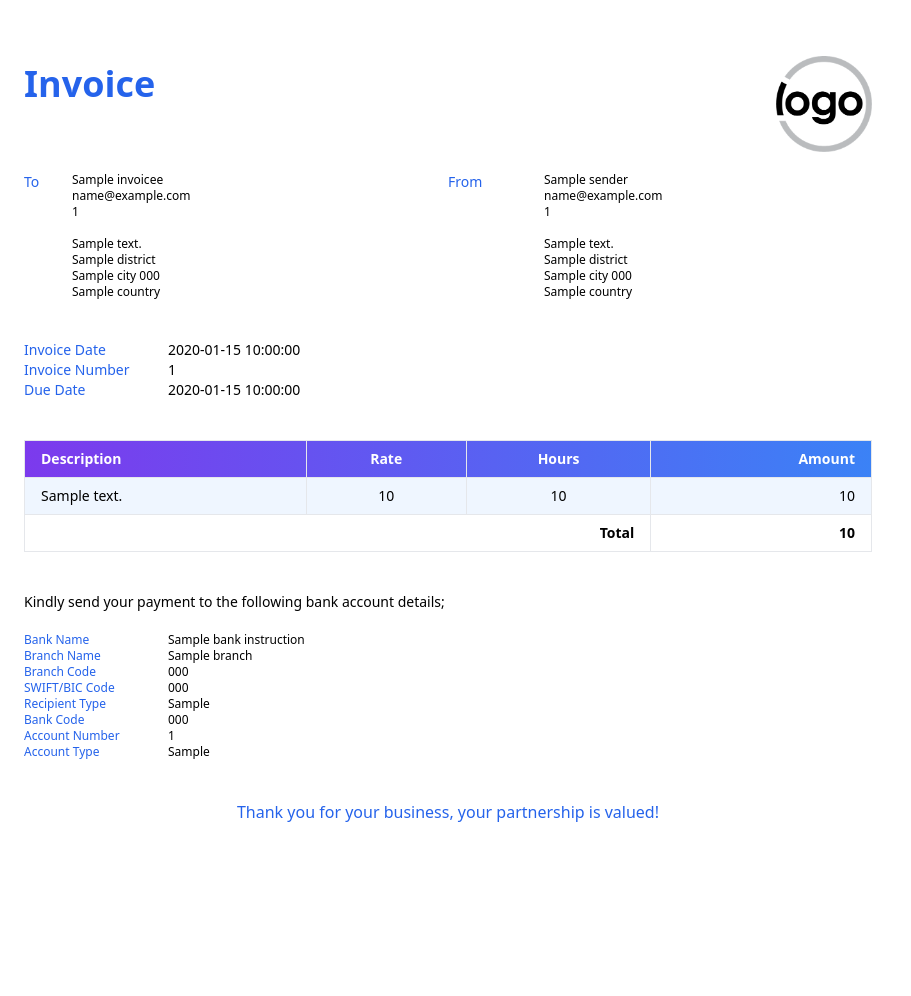
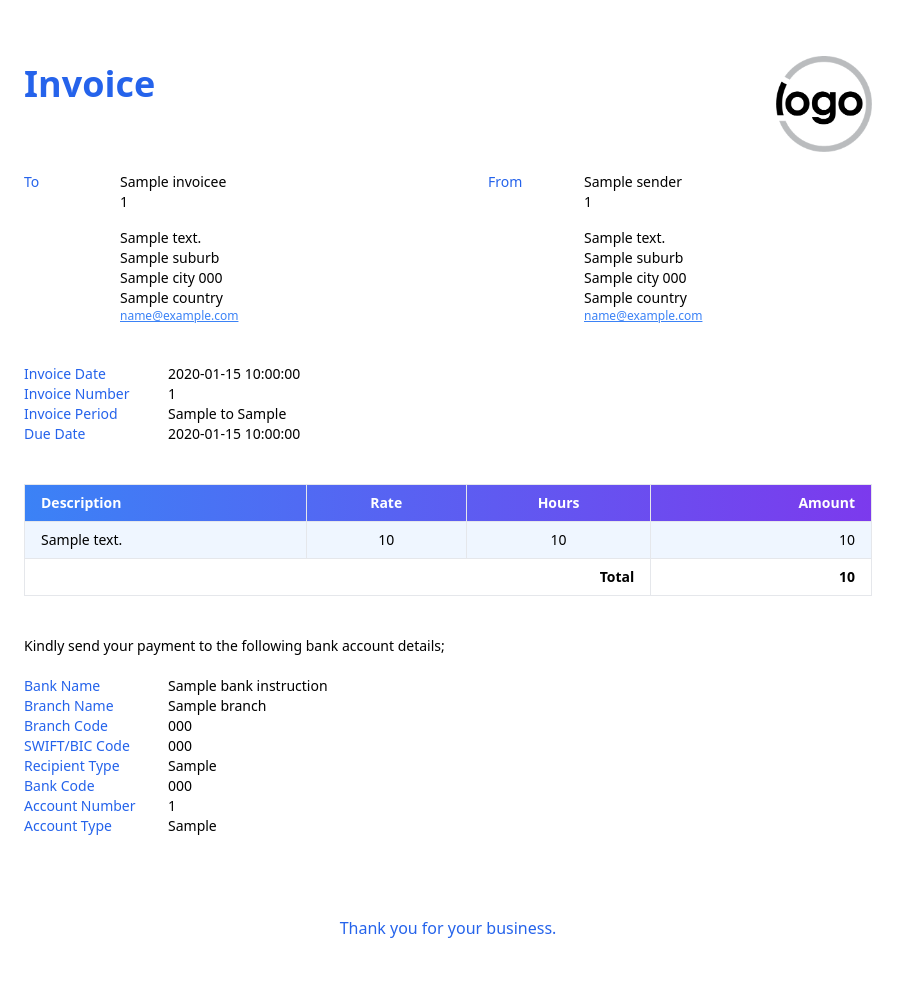
Before and after one commit to ben05allen/GenVoice, a Python web app: template templates/invoice.html in a window 1280 px wide. Shown: the whole page, without its empty margins (0-911 px from the left). Before the commit the page ends 822 px from the top, so only its background shows below. Run offline with Jinja, Linux system fonts and the light colour scheme; the template is opened without the code that fills it: most values are stand-ins (such as "Sample title", 1, 10 or a date in 2020).

Commit message:
better formatting

```diff
--- a/src/genvoice/schedules/invoice.py
+++ b/src/genvoice/schedules/invoice.py
@@ -74,6 +74,6 @@ class Invoice(Base):
     )
     def serialize_dates(self, date: date | None):
         if date is not None:
-            return date.strftime("%B %d, %Y")
+            return date.strftime("%B %-d, %Y")
 
         return None
--- a/templates/invoice.html
+++ b/templates/invoice.html
@@ -19,32 +19,32 @@
       <div class="flex flex-row justify-between items-center mb-5">
         <h1 class="text-4xl font-bold text-blue-600 mb-10">Invoice</h1>
         <div>
-          <img src="static/logo.png" alt="Your logo" class="h-24" />
+          <img src="static/logo.png" alt="" class="h-24" />
         </div>
       </div>
-      <div class="flex flex-row mb-10">
-        <div class="flex flex-row w-1/2">
-          <div class="text-blue-600 w-12">To</div>
-          <div class="text-xs">
+      <div class="flex flex-row mb-10 gap-20">
+        <div class="flex flex-row">
+          <div class="text-blue-600 w-24">To</div>
+          <div class="text-sm w-72">
             <p>{{ invoicee.name }}</p>
-            <p>{{ invoicee.email }}</p>
             <p class="mb-4">{{ invoicee.phone_number }}</p>
             <p>{{ invoicee.street_address }}</p>
-            <p>{{ invoicee.district }}</p>
-            <p>{{ invoicee.city }} {{ invoicee.post_code }}</p>
+            <p>{{ invoicee.suburb }}</p>
+            <p>{{ invoicee.city }} {{ invoicee.postcode }}</p>
             <p>{{ invoicee.country }}</p>
+            <p class="text-xs text-blue-500 underline">{{ invoicee.email }}</p>
           </div>
         </div>
         <div class="flex flex-row">
           <div class="text-blue-600 w-24">From</div>
-          <div class="text-xs">
+          <div class="text-sm w-72">
             <p>{{ sender.name }}</p>
-            <p>{{ sender.email }}</p>
             <p class="mb-4">{{ sender.phone_number }}</p>
             <p>{{ sender.street_address }}</p>
-            <p>{{ sender.district }}</p>
-            <p>{{ sender.city }} {{ sender.post_code }}</p>
+            <p>{{ sender.suburb }}</p>
+            <p>{{ sender.city }} {{ sender.postcode }}</p>
             <p>{{ sender.country }}</p>
+            <p class="text-xs text-blue-500 underline">{{ sender.email }}</p>
           </div>
         </div>
       </div>
@@ -59,6 +59,10 @@
           <p>{{ invoice_number }}</p>
         </div>
         <div class="flex flex-row items-center">
+          <p class="text-blue-600 w-36">Invoice Period</p>
+          <p>{{ period_start }} to {{ period_end }}</p>
+        </div>
+        <div class="flex flex-row items-center">
           <p class="text-blue-600 w-36">Due Date</p>
           <p>{{ due_date }}</p>
         </div>
@@ -66,7 +70,7 @@
 
       <table class="w-full border-collapse">
         <thead>
-          <tr class="text-white bg-gradient-to-r from-purple-600 to-blue-500">
+          <tr class="text-white bg-gradient-to-r from-blue-500 to-purple-600">
             <th class="border px-4 py-2 text-left">Description</th>
             <th class="border px-4 py-2 text-center">Rate</th>
             <th class="border px-4 py-2 text-center">Hours</th>
@@ -102,7 +106,7 @@
       <p class="mt-10">
         Kindly send your payment to the following bank account details;
       </p>
-      <div class="flex flex-row text-xs mt-5">
+      <div class="flex flex-row text-sm mt-5">
         <div class="text-blue-600 w-36">
           <p>Bank Name</p>
           <p>Branch Name</p>
@@ -124,8 +128,8 @@
           <p>{{ bank_instructions.account_type }}</p>
         </div>
       </div>
-      <p class="text-blue-600 text-base text-center mt-10">
-        Thank you for your business, your partnership is valued!
+      <p class="text-blue-600 text-base text-center mt-20">
+        Thank you for your business.
       </p>
     </div>
   </body>
```
Also changed, not shown: src/genvoice/processor.py (+9 -7 lines).
